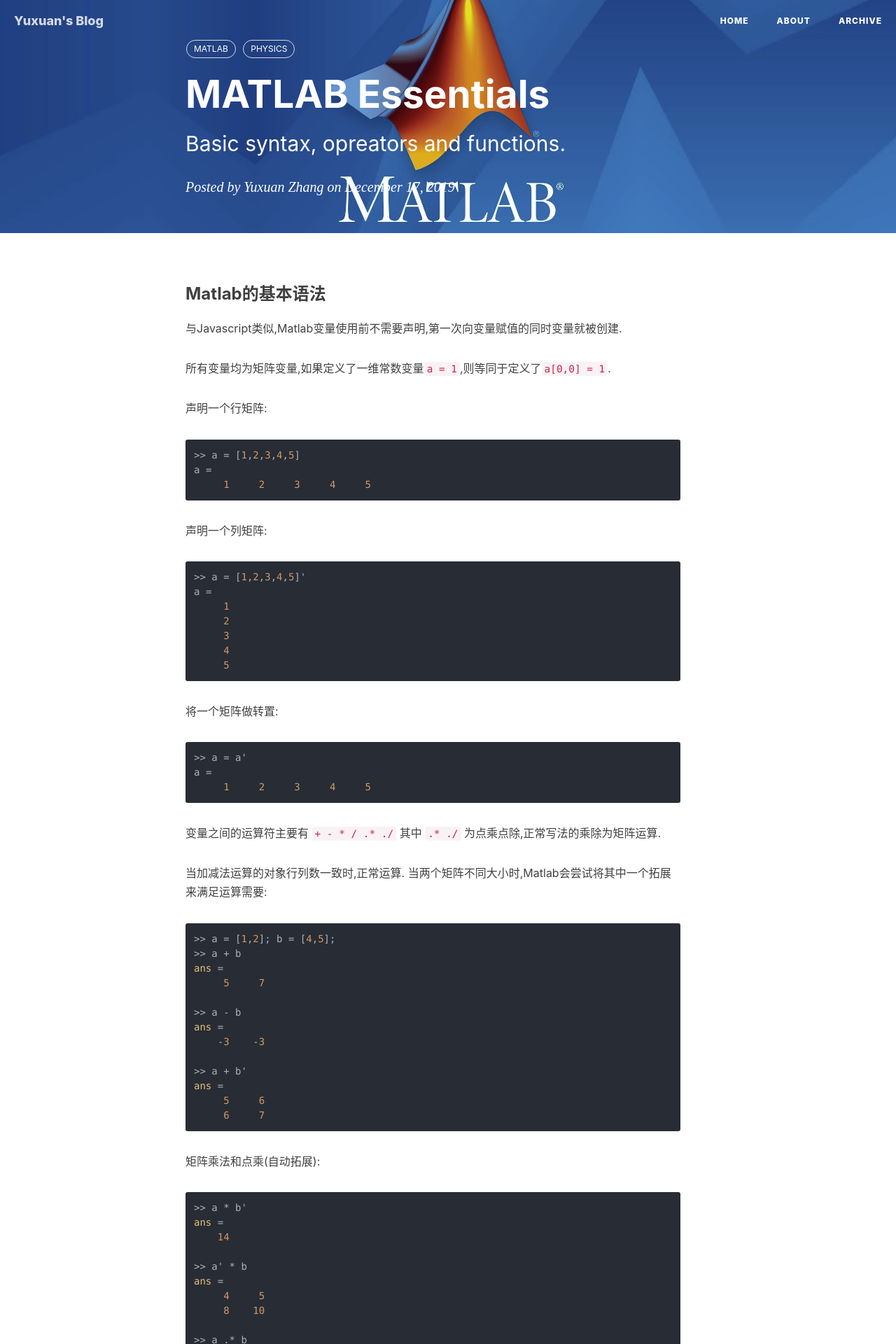
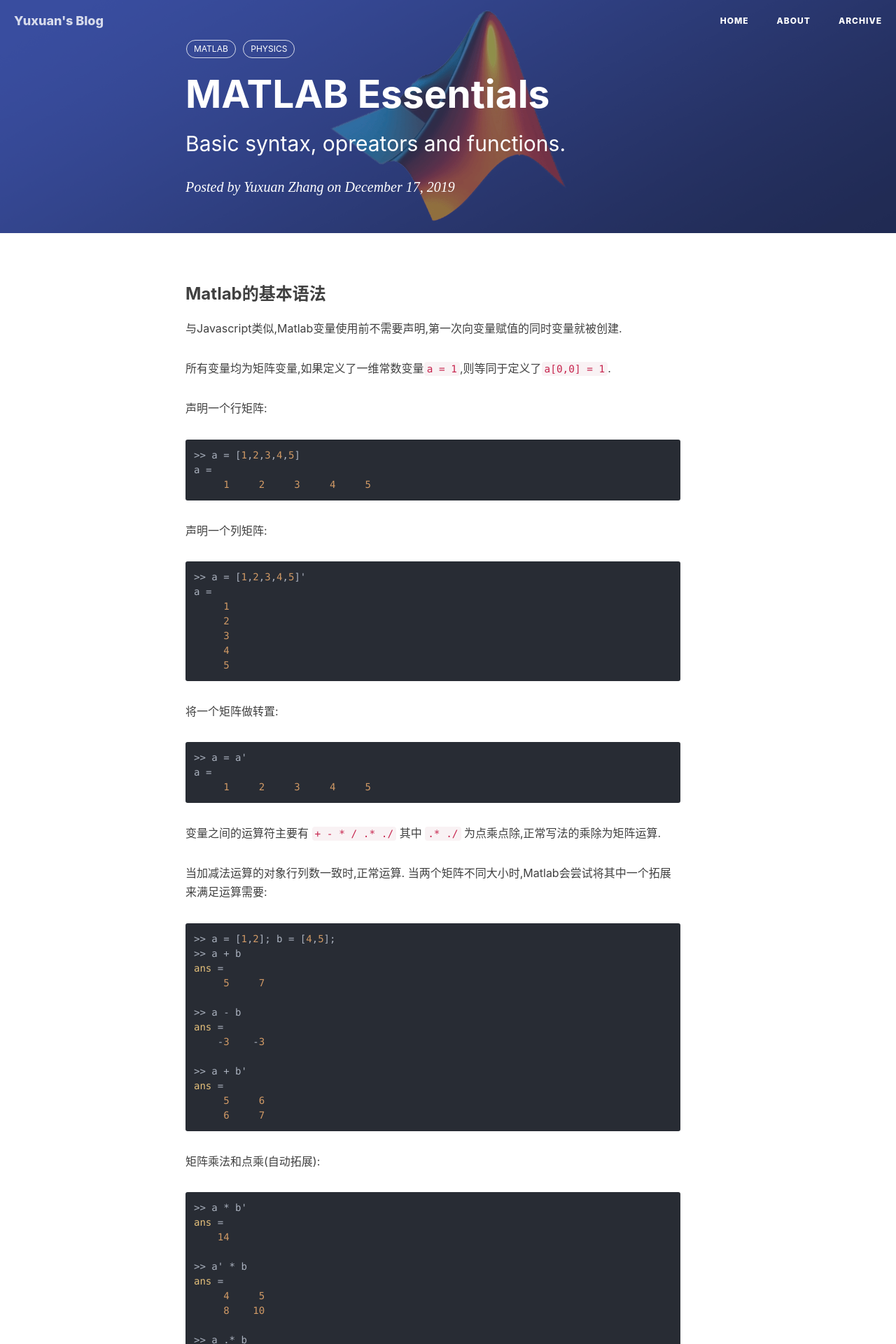
Before and after one commit to zhangyx1998/blog.yuxuanzhang.net, a Jekyll site: the page built from _posts/2019-12-17-MATLAB Essentials.md, in a window 1280 px wide. Shown: the top 1920 px of the page at 70% size. Built offline with Jekyll 4.4.1, drawn with Linux system fonts in a browser that asks for light colours; nearby versions of some CDN libraries; comment, search, counter and statistics services are not loaded.

Commit message:
Cover Img Update

```diff
--- a/_posts/2019-12-17-MATLAB Essentials.md
+++ b/_posts/2019-12-17-MATLAB Essentials.md
@@ -2,7 +2,7 @@
 layout: post
 title:  "MATLAB Essentials"
 subtitle:   "Basic syntax, opreators and functions."
-header-img: "resources/matlab_logo.png"
+header-img: "resources/matlab.png"
 date:   2019-12-17 15:30:00 +0800
 tags:
     - MATLAB
```
Also changed, not shown: resources/matlab.png (added), resources/matlab_logo.png (deleted).
